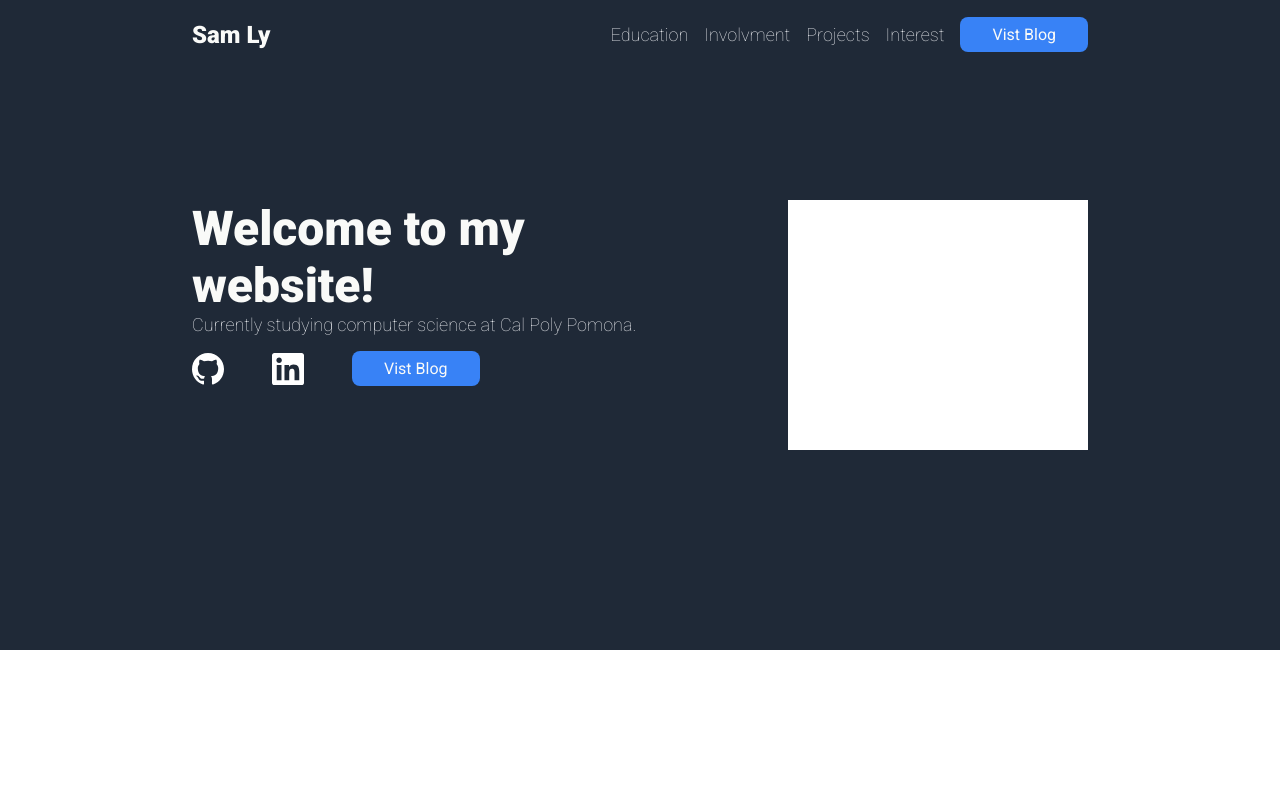
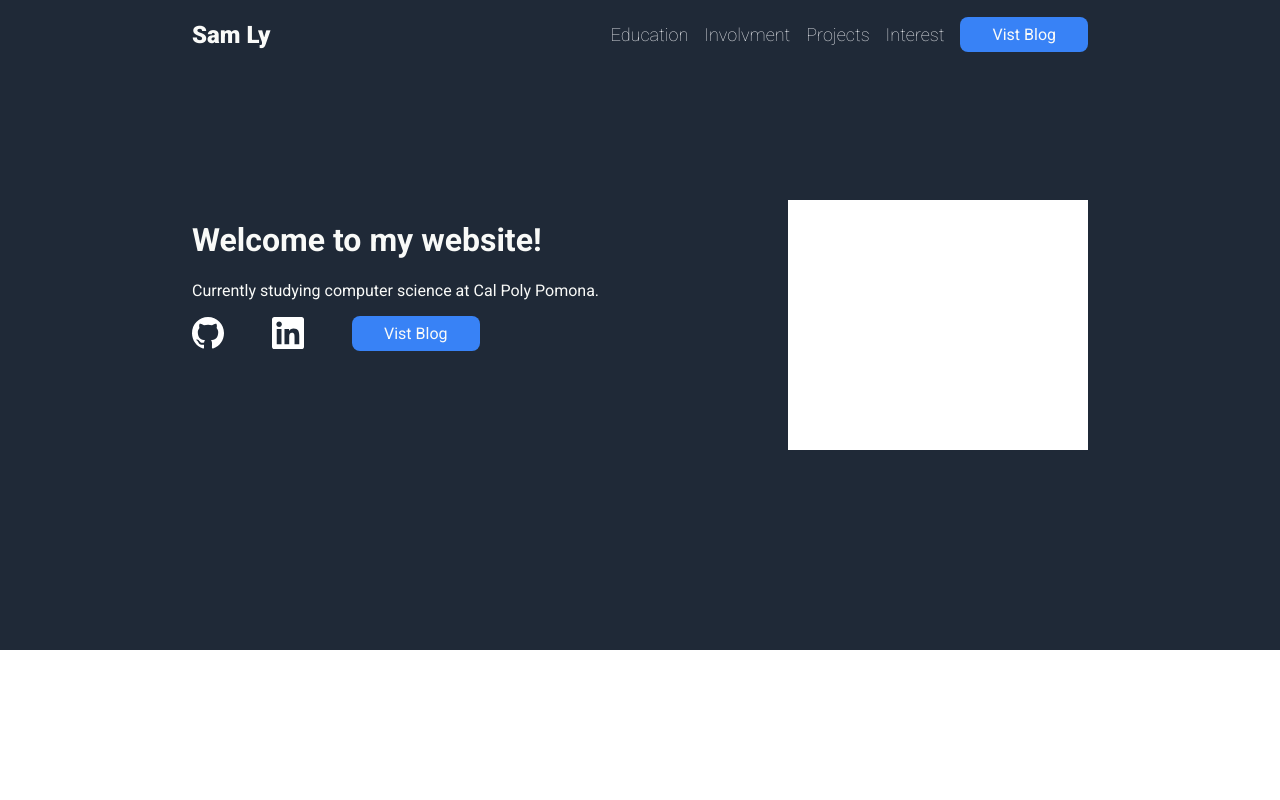
Before and after one commit to samly100405/Personal-Website, a React (Vite) app: page / in a window 1280 px wide. Shown: the top 800 px of the page. Built offline with nearby package versions, Linux system fonts and the light colour scheme.

Commit message:
refactor hero section

```diff
--- /dev/null
+++ b/src/components/HeroSection.css
@@ -0,0 +1,29 @@
+.hero {
+    display: flex;
+    width: 100%;
+    justify-content: space-between;
+    align-items: flex-start;
+
+    background-color: #1f2937;
+    color: #f9faf8;
+
+    padding: 200px 15%;
+  }
+
+  .hero > h1 {
+      color: #f9faf8;
+      font-size: 48px;
+      font-weight: 900;
+      margin: 0;
+  }
+
+  .hero > p {
+      color: #e5e7eb;
+      font-weight: 100;
+      font-size: 18px;
+      margin: 0;
+  }
+
+  .hero-left {
+      width: 500px;
+  }
--- /dev/null
+++ b/src/components/HeroSection.jsx
@@ -0,0 +1,30 @@
+import VisitBlogButton from "./buttons/VisitBlogButton";
+import GithubIconButton from "./buttons/GithubIconButton";
+import LinkedinIconButton from "./buttons/LinkedInIconButton";
+import "./HeroSection.css"
+
+function HeroSection() {
+    return (
+      <div className="hero">
+        <div className="hero-left">
+          <h1>Welcome to my website!</h1>
+          <p>Currently studying computer science at Cal Poly Pomona.</p>
+          <SocialsButtons />
+        </div>
+        <div className="hero-right">
+          <div className="image-slide"></div>
+        </div>
+      </div>
+    );
+}
+function SocialsButtons() {
+    return (
+      <div className="socials-buttons">
+        <GithubIconButton />
+        <LinkedinIconButton />
+        <VisitBlogButton />
+      </div>
+    );
+  }
+
+export default HeroSection;
--- a/src/components/MainContent.css
+++ b/src/components/MainContent.css
@@ -1,34 +1,3 @@
-
-.hero {
-  display: flex;
-  width: 100%;
-  justify-content: space-between;
-  align-items: flex-start;
-
-  background-color: #1f2937;
-  color: #f9faf8;
-
-  padding: 200px 15%;
-}
-
-.hero h1 {
-    color: #f9faf8;
-    font-size: 48px;
-    font-weight: 900;
-    margin: 0;
-}
-
-.hero p {
-    color: #e5e7eb;
-    font-weight: 100;
-    font-size: 18px;
-    margin: 0;
-}
-
-.hero-left {
-    width: 500px;
-}
-
 .socials-buttons {
     display: flex;
     align-items: center;
@@ -36,21 +5,6 @@
     margin: 16px 0;
     gap: 48px;
 }
-
-.socials-button {
-    padding: 0;
-    background-color: #1f2937;
-    border: 0;
-    flex: 0;
-    width: 32px;
-    height: 32px;
-}
-
-.socials-button img {
-    width: 32px;
-    height: 32px;
-}
-
 
 .image-slide {
     background-color: white;
--- a/src/components/MainContent.jsx
+++ b/src/components/MainContent.jsx
@@ -1,54 +1,12 @@
 import "./MainContent.css";
 import ViewMoreButton from "./buttons/ViewMoreButton";
-import VisitBlogButton from "./buttons/VisitBlogButton";
-import githubIcon from "../resources/icons/github-icon.svg";
-import linkedinIcon from "../resources/icons/linkedin-icon.svg";
+import HeroSection from "./HeroSection";
 
 function MainContent() {
   return (
     <div className="main-content">
-      <Hero />
+      <HeroSection />
       <EducationSection />
-    </div>
-  );
-}
-
-function Hero() {
-  return (
-    <div className="hero">
-      <div className="hero-left">
-        <h1>Welcome to my website!</h1>
-        <p>Currently studying computer science at Cal Poly Pomona.</p>
-        <SocialsButtons />
-      </div>
-      <div className="hero-right">
-        <div className="image-slide"></div>
-      </div>
-    </div>
-  );
-}
-
-function SocialsButtons() {
-  return (
-    <div className="socials-buttons">
-      <a
-        className="socials-button"
-        href="google.com"
-        target="_blank"
-        rel="noopener noreferrer"
-      >
-        <img src={githubIcon} alt="gh" />
-      </a>
-      <a
-        className="socials-button"
-        href="google.com"
-        target="_blank"
-        rel="noopener noreferrer"
-      >
-        <img src={linkedinIcon} alt="gh" />
-      </a>
-
-      <VisitBlogButton />
     </div>
   );
 }
--- /dev/null
+++ b/src/components/buttons/GithubIconButton.jsx
@@ -0,0 +1,17 @@
+import githubIcon from "../../resources/icons/github-icon.svg"
+import "./IconButtons.css"
+
+function GithubIconButton() {
+    return (
+        <a
+          className="icon-button"
+          href="https://github.com/samly100405"
+          target="_blank"
+          rel="noopener noreferrer"
+        >
+          <img src={githubIcon} alt="gh" />
+        </a>
+    )
+}
+
+export default GithubIconButton;
--- /dev/null
+++ b/src/components/buttons/IconButtons.css
@@ -0,0 +1,13 @@
+.icon-button {
+    padding: 0;
+    background-color: #1f2937;
+    border: 0;
+    flex: 0;
+    width: 32px;
+    height: 32px;
+}
+
+.icon-button > img {
+    width: 32px;
+    height: 32px;
+}
--- /dev/null
+++ b/src/components/buttons/LinkedInIconButton.jsx
@@ -0,0 +1,17 @@
+import linkedinIcon from "../../resources/icons/linkedin-icon.svg"
+import "./IconButtons.css"
+
+function LinkedinIconButton() {
+    return (
+        <a
+          className="icon-button"
+          href="https://www.linkedin.com/in/samly-me/"
+          target="_blank"
+          rel="noopener noreferrer"
+        >
+          <img src={linkedinIcon} alt="gh" />
+        </a>
+    )
+}
+
+export default LinkedinIconButton;
--- a/src/components/buttons/Buttons.css
+++ b/src/components/buttons/MediumButtons.css
@@ -1,5 +1,4 @@
-.important-button {
-    border: none;
+.medium-button {
     padding: 8px 32px;
     border-radius: 8px;
 
@@ -15,6 +14,7 @@
 }
 
 .visit-blog {
+  border: none;
   background-color: #3882f6;
   color: #f9faf8;
 }
--- a/src/components/buttons/ViewMoreButton.jsx
+++ b/src/components/buttons/ViewMoreButton.jsx
@@ -1,10 +1,10 @@
 /* eslint-disable react/prop-types */
-import './Buttons.css'
+import './MediumButtons.css'
 
 function ViewMoreButton({ url }) {
     return (
         <a href={url}>
-            <button className='important-button view-more'>
+            <button className='medium-button view-more'>
                 Learn More
             </button>
         </a>)
--- a/src/components/buttons/VisitBlogButton.jsx
+++ b/src/components/buttons/VisitBlogButton.jsx
@@ -1,10 +1,10 @@
 /* eslint-disable react/prop-types */
-import './Buttons.css'
+import './MediumButtons.css'
 
 function VisitBlogButton() {
     return (
         <a href={"/blog"} >
-            <button className='important-button visit-blog' >
+            <button className='medium-button visit-blog' >
                 Vist Blog
             </button>
         </a>
```
